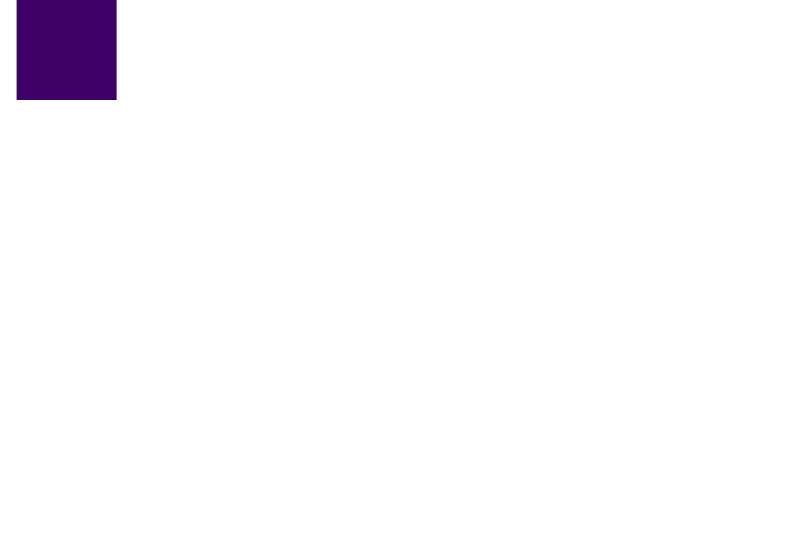
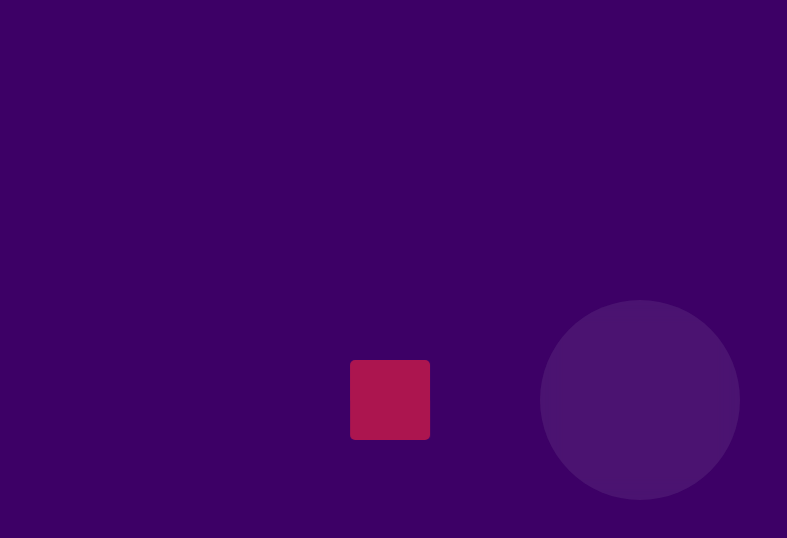
Before and after one commit to abdurrahmanrahat/react-reusable-components, a React (Vite) app: page / in a window 1280 px wide. Shown: the top 538 px of the page, without its empty margins (0-787 px from the left). Built offline with nearby package versions, Linux system fonts and the light colour scheme.

Commit message:
loading animation

```diff
--- /dev/null
+++ b/src/pages/Loading/Loading.css
@@ -0,0 +1,53 @@
+.main {
+    background-color: #3D0066;
+    width: 100%;
+    height: 100vh;
+    display: flex;
+    justify-content: center;
+    align-items: center;
+}
+
+.loading {
+    display: flex;
+    justify-content: center;
+    align-items: center;
+    position: relative;
+}
+
+.loading div {
+    position: absolute;
+}
+
+.glass {
+    height: 200px;
+    width: 200px;
+    background-color: #ffffff13;
+    border-radius: 100%;
+    z-index: 3;
+    backdrop-filter: blur(10px);
+}
+
+.box {
+    background-color: #AC154F;
+    height: 80px;
+    width: 80px;
+    border-radius: 5px;
+    transform: translateX(-250px);
+    animation: rotation 4s ease-in-out infinite;
+}
+
+@keyframes rotation {
+    0% {
+        transform: translateX(-250px) rotate(0deg);
+        z-index: 1;
+    }
+
+    50% {
+        transform: translateX(250px) rotate(180deg);
+    }
+
+    100% {
+        transform: translateX(-250px) rotate(360deg);
+        z-index: 6;
+    }
+}
--- a/src/pages/Loading/Loading.tsx
+++ b/src/pages/Loading/Loading.tsx
@@ -0,0 +1,14 @@
+import "./Loading.css";
+
+const Loading = () => {
+  return (
+    <div className="main">
+      <div className="loading">
+        <div className="glass"></div>
+        <div className="box"></div>
+      </div>
+    </div>
+  );
+};
+
+export default Loading;
--- a/src/routes/Routes.tsx
+++ b/src/routes/Routes.tsx
@@ -1,13 +1,13 @@
 import { createBrowserRouter } from "react-router-dom";
 import AdminLayout from "../components/layout/AdminLayout";
 import About from "../pages/About/About";
-import Animation from "../pages/Animation/Animation";
 import Home from "../pages/Home/Home";
+import Loading from "../pages/Loading/Loading";
 
 const router = createBrowserRouter([
   {
     path: "/",
-    element: <Animation></Animation>,
+    element: <Loading></Loading>,
     children: [
       {
         index: true,
```
